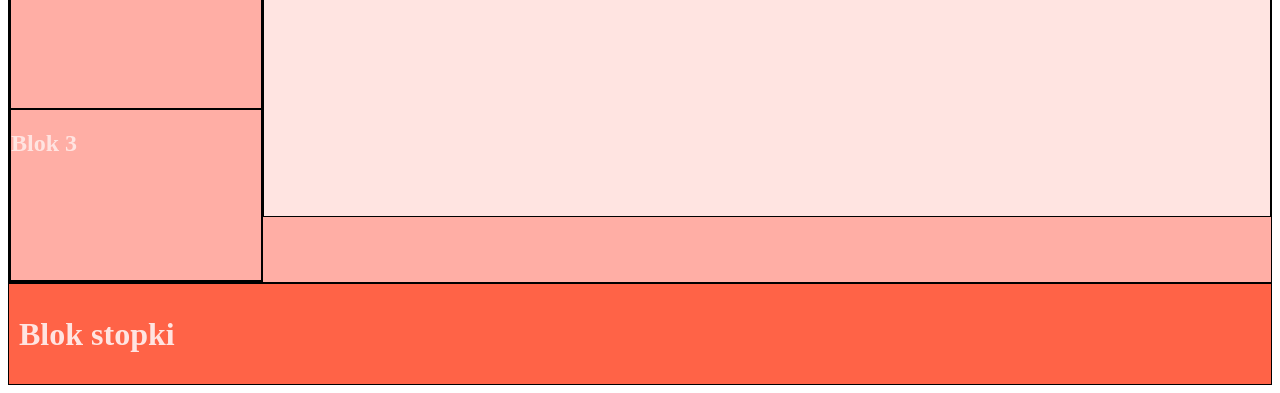
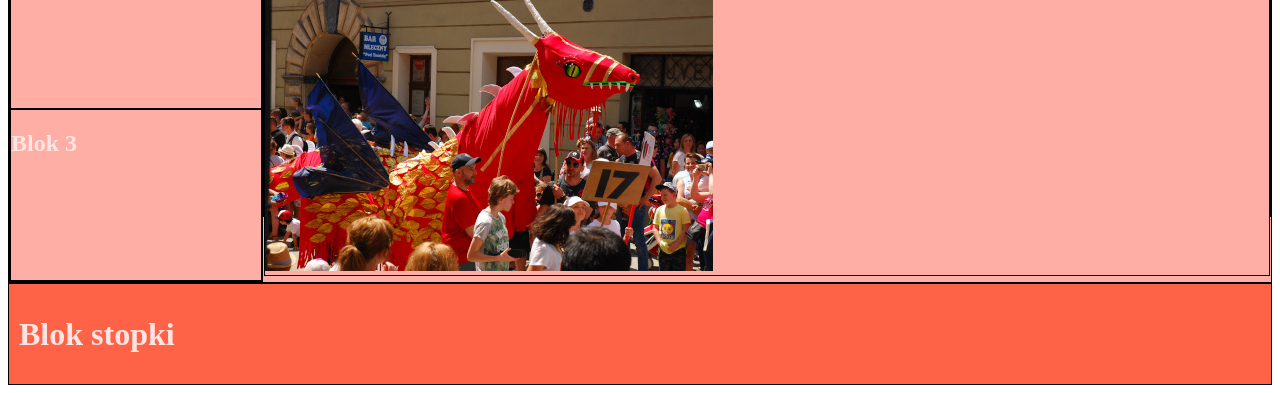
Before and after one commit to MarcinM-PL/uklad_arkusz_lato, a plain HTML site: page 8.html in a window 1280 px wide. Shown: the part 591-984 px from the top of the page. Drawn offline with Linux system fonts and the light colour scheme.

Commit message:
Update 8.html

```diff
--- a/8.html
+++ b/8.html
@@ -97,6 +97,7 @@
             </section>
             <section id="thr">
                 <h2>Sekcja 3</h2>
+                <img src="8.jpg">
             </section>
         </main>
     </section>
@@ -105,4 +106,5 @@
     </footer>
 
 </body>
+
 </html>
```
